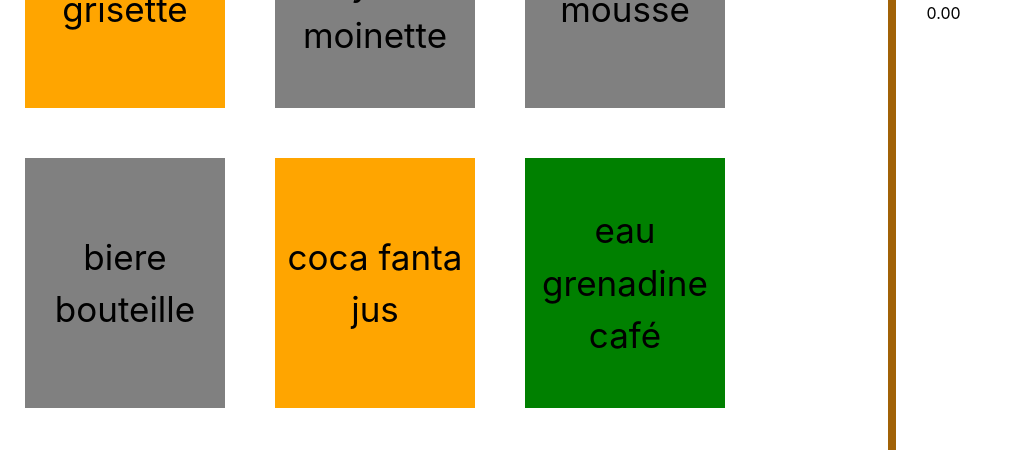
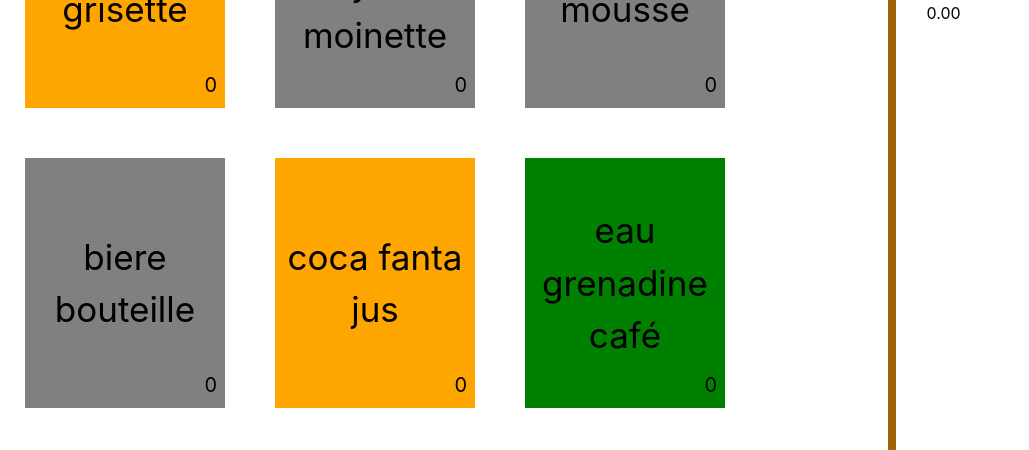
Before and after one commit to worming004/bar-accueil, a React (Create React App) app in the folder src/web/web/: page / in a window 1280 px wide. Shown: the part 167-617 px from the top of the page, without its empty margins (0-1029 px from the left). Built offline with nearby package versions, Linux system fonts and the light colour scheme.

Commit message:
show counts

```diff
--- a/src/web/web/src/features/counter/inputs/InputPage.tsx
+++ b/src/web/web/src/features/counter/inputs/InputPage.tsx
@@ -5,7 +5,7 @@ import {
     switchModeTo,
     undo,
     reset,
-    selectPresentationMode
+    selectPresentationMode, ItemWithCount
 } from "../counterSlice";
 import {useAppSelector} from "../../../app/hooks";
 import {store} from "../../../app/store";
@@ -62,7 +62,7 @@ export function InputPage() {
         </>)
 }
 
-function SingleButton(props: Item) {
+function SingleButton(props: ItemWithCount) {
     const dispatchItem = () => store.dispatch(executeSelection(props))
     const cardStyle = {
         // TODO: select color with specified property
@@ -70,11 +70,18 @@ function SingleButton(props: Item) {
         width: "200px",
         height: "250px",
         margin: "25px",
+        position: 'relative' as 'relative'
     };
     const textStyle = {
         fontSize: "35px",
-        flexShrink: 0
+        flexShrink: 0,
     }
+    const countStyle = {
+        bottom: '0px',
+        right: '0px',
+        position: 'absolute' as 'absolute',
+        fontSize: '20px'
+    };
     return (
         <button
             key={props.name}
@@ -82,5 +89,6 @@ function SingleButton(props: Item) {
             style={cardStyle}
         >
             <span style={textStyle}>{props.name}</span>
+            <div style={countStyle} className='m-2'>{props.count}</div>
         </button>)
 }
```
